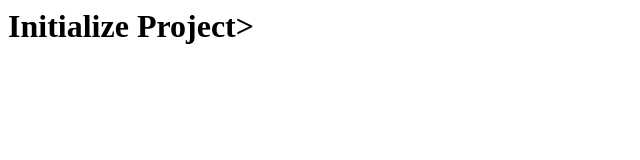
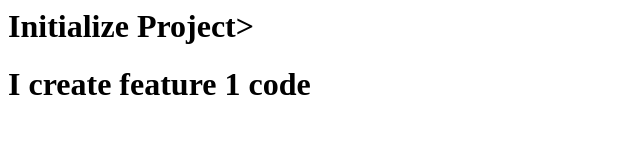
Before and after one commit to yu-web/test_app, a plain HTML site: page index.html in a window 1280 px wide. Shown: the whole page, without its empty margins (0-640 px from the left). Drawn offline with Linux system fonts and the light colour scheme.

Commit message:
Feature-1

```diff
--- a/index.html
+++ b/index.html
@@ -9,6 +9,7 @@
 
 <body>
   <h1>Initialize Project></h1>
+  <h1>I create feature 1 code</h1>
 </body>
 
 </html>
```
